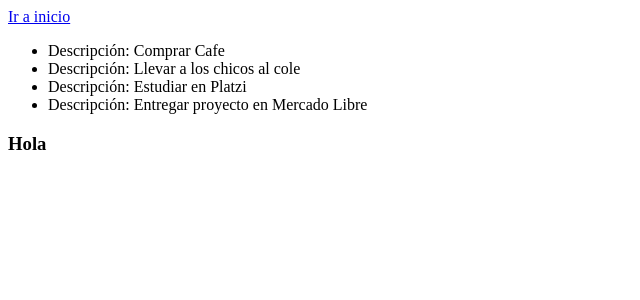
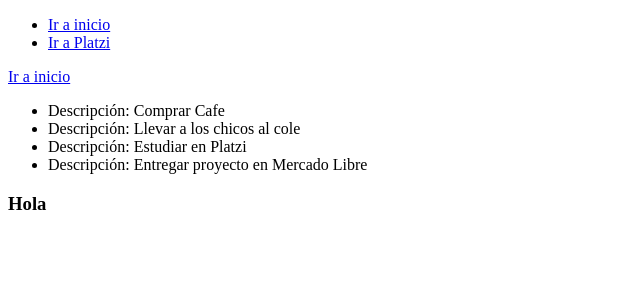
Before and after one commit to Mgobeaalcoba/flask_python, a Flask app: page /hello in a window 1280 px wide. Shown: the top 300 px of the page, without its empty margins (0-640 px from the left). Run offline with Flask 3, Linux system fonts and the light colour scheme.

Commit message:
:recycle: Incluide HTML elements on template

```diff
--- a/templates/base.html
+++ b/templates/base.html
@@ -11,8 +11,10 @@
     </title>
 </head>
 <body>
+    <header>
+        {% include 'navbar.html' %}
+    </header>
     {% block content %}
-
-    {% endblock content %}
+    {% endblock %}
 </body>
 </html>
--- /dev/null
+++ b/templates/navbar.html
@@ -0,0 +1,6 @@
+<nav>
+    <ul>
+        <li><a href="{{ url_for('index') }}">Ir a inicio</a></li>
+        <li><a href="https://platzi.com">Ir a Platzi</a></li>
+    </ul>
+</nav>
```
